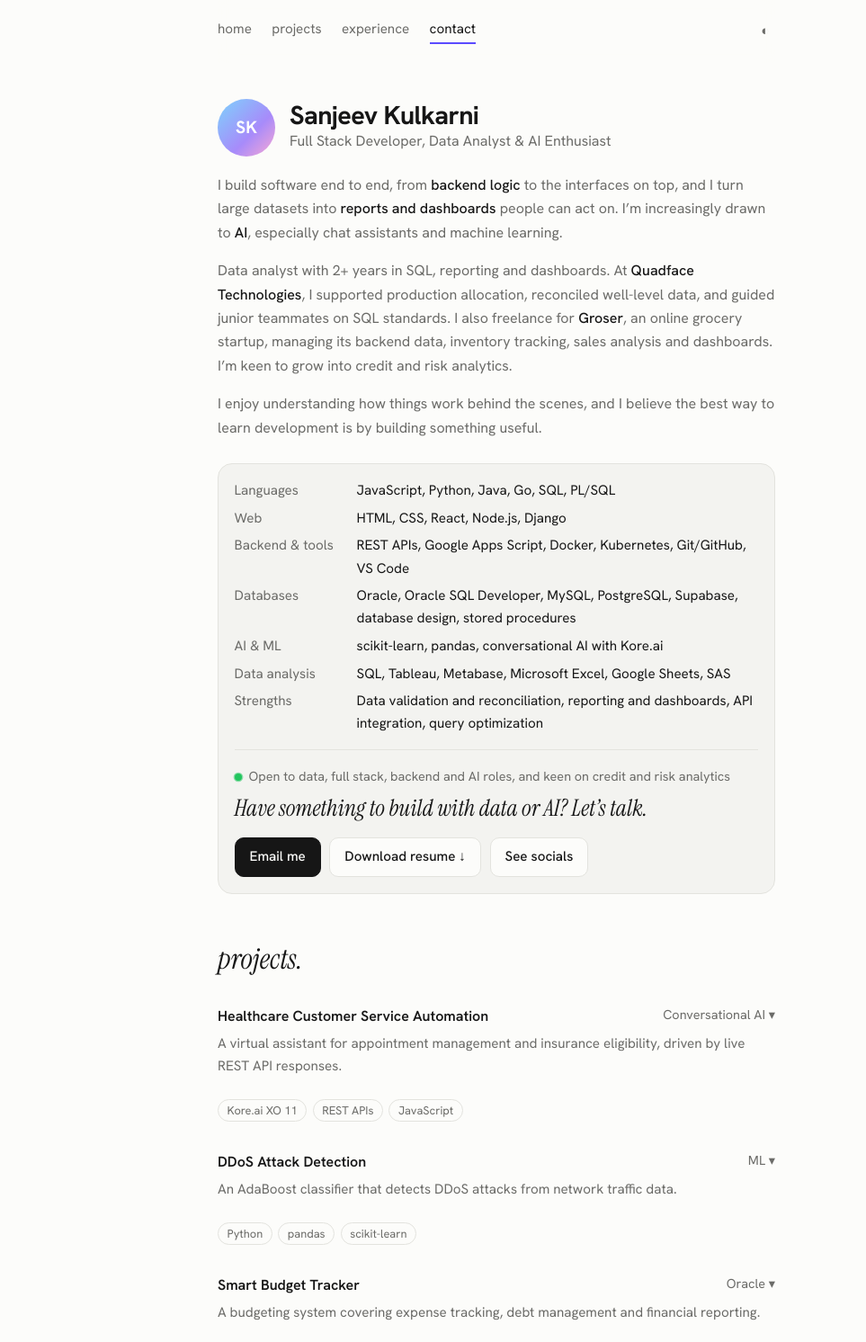
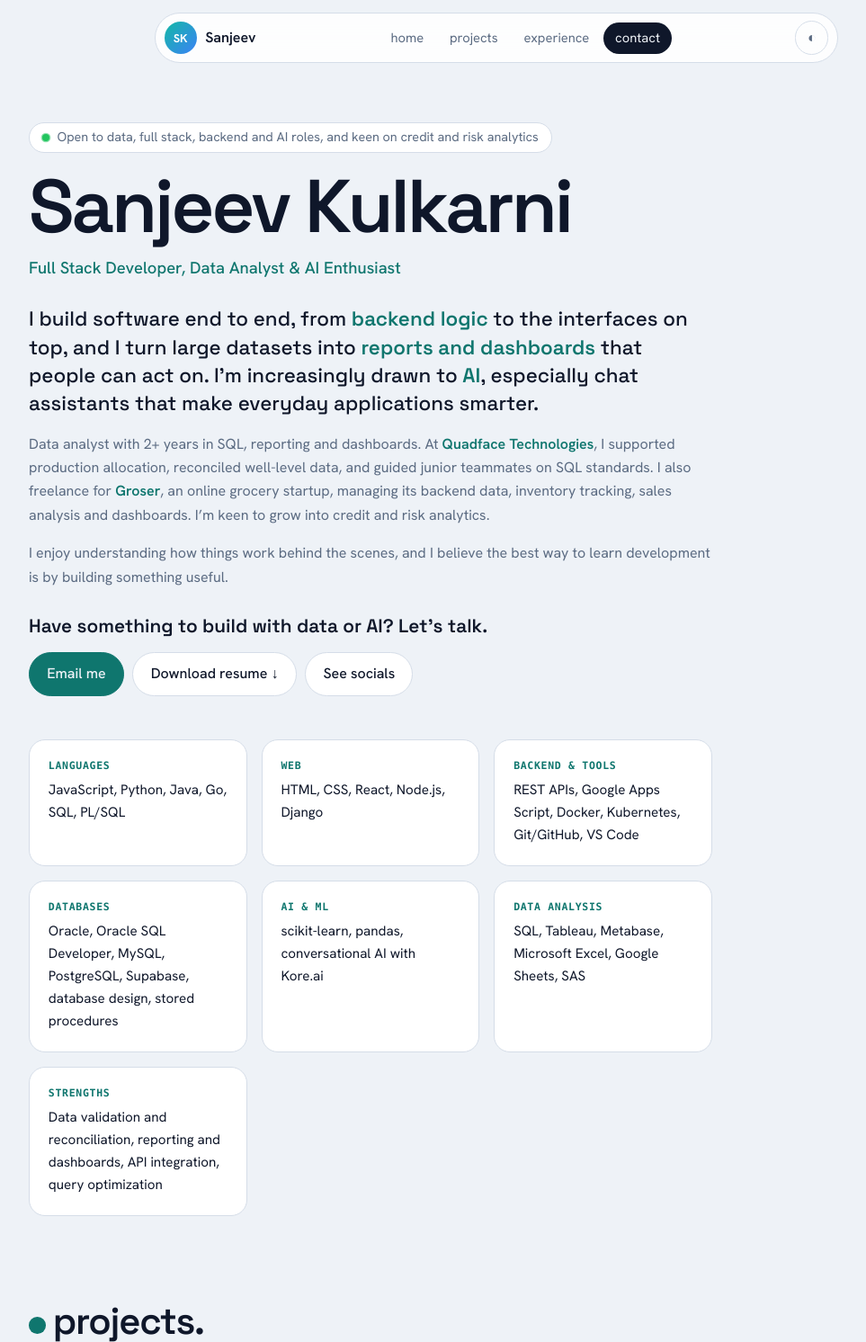
Before and after one commit to Sanjeev0110/Sanjeev0110.github.io, a plain HTML site: page index.html in a window 1280 px wide. Shown: the top 1492 px of the page at 90% size, without its empty margins (88-1051 px from the left). Drawn offline with nearby package versions, Linux system fonts and the light colour scheme.

Commit message:
Update index.html

```diff
--- a/index.html
+++ b/index.html
@@ -7,79 +7,68 @@
 <meta name="description" content="Portfolio of Sanjeev Kulkarni: full stack and backend development, data analysis and AI with Python, JavaScript, SQL and REST APIs.">
 <link rel="preconnect" href="https://fonts.googleapis.com">
 <link rel="preconnect" href="https://fonts.gstatic.com" crossorigin>
-<link href="https://fonts.googleapis.com/css2?family=Hanken+Grotesk:wght@400;500;600;700&family=Instrument+Serif:ital@0;1&display=swap" rel="stylesheet">
+<link href="https://fonts.googleapis.com/css2?family=Hanken+Grotesk:wght@400;500;600;700&family=Space+Grotesk:wght@500;600&display=swap" rel="stylesheet">
 <style>
-:root{--bg:#FCFCFA;--card:#F3F3F0;--ink:#161616;--mute:#6B6B68;--line:#E3E3DE;--acc:#5B4BFF;
-box-sizing:border-box;padding-top:env(safe-area-inset-top,0px);padding-bottom:env(safe-area-inset-bottom,0px)}
-@media (prefers-color-scheme:dark){:root:not([data-theme="light"]){--bg:#121214;--card:#1B1B1F;--ink:#F2F2F0;--mute:#9A9A97;--line:#2C2C31;--acc:#A39BFF}}
-:root[data-theme="dark"]{--bg:#121214;--card:#1B1B1F;--ink:#F2F2F0;--mute:#9A9A97;--line:#2C2C31;--acc:#A39BFF}
-html{scroll-behavior:smooth;scroll-padding-top:5rem;height:auto}
+:root{--bg:#EEF2F7;--card:#FFFFFF;--ink:#0F172A;--mute:#5B6B82;--line:#D5DDE8;--acc:#0F766E;box-sizing:border-box}
+@media (prefers-color-scheme:dark){:root:not([data-theme="light"]){--bg:#0B1220;--card:#111A2E;--ink:#E6EDF7;--mute:#8CA0BC;--line:#1F2D47;--acc:#2DD4BF}}
+:root[data-theme="dark"]{--bg:#0B1220;--card:#111A2E;--ink:#E6EDF7;--mute:#8CA0BC;--line:#1F2D47;--acc:#2DD4BF}
+html{scroll-behavior:smooth;scroll-padding-top:6rem}
 *,*::before,*::after{box-sizing:inherit}
-body{margin:0;background:var(--bg);color:var(--ink);font:400 1rem/1.65 "Hanken Grotesk",system-ui,sans-serif}
+body{margin:0;background:var(--bg);color:var(--ink);font:400 1rem/1.65 "Hanken Grotesk",system-ui,sans-serif;padding-top:calc(5.5rem + env(safe-area-inset-top,0px));padding-bottom:env(safe-area-inset-bottom,0px)}
 a{color:inherit}
 button{font:inherit;color:inherit}
 :focus-visible{outline:2px solid var(--acc);outline-offset:3px;border-radius:6px}
-.wrap{max-width:660px;margin:0 auto;padding:0 1.25rem}
-header{position:sticky;top:env(safe-area-inset-top,0px);background:color-mix(in srgb,var(--bg) 85%,transparent);backdrop-filter:blur(10px);z-index:5}
-body::before{content:"";position:fixed;inset:0 0 auto;height:env(safe-area-inset-top,0px);background:var(--bg);z-index:6}
-nav{display:flex;align-items:center;justify-content:space-between;padding:1.2rem 0;font-size:.95rem}
-nav div{display:flex;gap:1.4rem}
-nav a{text-decoration:none;color:var(--mute);padding-bottom:2px;border-bottom:2px solid transparent;transition:color .2s,border-color .2s}
-nav a:hover{color:var(--ink)}
-nav a[aria-current="true"]{color:var(--ink);border-color:var(--acc)}
-.ic{background:none;border:0;color:var(--mute);cursor:pointer;padding:.2rem .4rem}
+.wrap{max-width:1080px;margin:0 auto;padding:0 1.25rem}
+.topbar{position:fixed;z-index:5;left:50%;transform:translateX(-50%);top:calc(.9rem + env(safe-area-inset-top,0px));width:min(94vw,760px);display:flex;align-items:center;justify-content:space-between;gap:1rem;padding:.5rem .6rem .5rem .6rem;border:1px solid var(--line);border-radius:999px;background:color-mix(in srgb,var(--card) 85%,transparent);backdrop-filter:blur(12px)}
+.brand{display:flex;align-items:center;gap:.6rem;text-decoration:none;font-weight:600}
+.topbar nav{display:flex;gap:.2rem}
+.topbar nav a{text-decoration:none;color:var(--mute);padding:.35rem .8rem;border-radius:999px;font-size:.92rem;transition:color .2s,background .2s}
+.topbar nav a:hover{color:var(--ink)}
+.topbar nav a[aria-current="true"]{background:var(--ink);color:var(--bg)}
+.av{width:36px;height:36px;border-radius:50%;background:linear-gradient(135deg,#14B8A6,#3B82F6);display:grid;place-items:center;font:700 .8rem "Hanken Grotesk",sans-serif;color:#fff;flex:none}
+.ic{background:none;border:1px solid var(--line);border-radius:999px;color:var(--mute);cursor:pointer;padding:.3rem .8rem}
 .ic:hover{color:var(--ink)}
-.id{display:flex;gap:1rem;align-items:center;margin:2.5rem 0 1.2rem}
-.av{width:64px;height:64px;border-radius:50%;background:linear-gradient(135deg,#7DD3FC,#A78BFA 60%,#F9A8D4);display:grid;place-items:center;font:700 1.2rem "Hanken Grotesk",sans-serif;color:#fff;flex:none}
-h1{font:700 1.8rem/1.1 "Hanken Grotesk",sans-serif;letter-spacing:-.02em;margin:0}
-.role{color:var(--mute);margin:0}
+.hero{padding:3rem 0 1rem;max-width:760px}
+.status{display:inline-flex;align-items:center;gap:.5rem;margin:0 0 1.2rem;font-size:.9rem;color:var(--mute);border:1px solid var(--line);border-radius:999px;padding:.25rem .9rem;background:var(--card)}
+.status i{flex:none;width:8px;height:8px;border-radius:50%;background:#22C55E;animation:ping 2s infinite}
+@keyframes ping{0%{box-shadow:0 0 0 0 #22C55E99}70%,100%{box-shadow:0 0 0 8px #22C55E00}}
+h1{font:600 clamp(2.8rem,9vw,5.2rem)/.98 "Space Grotesk",system-ui,sans-serif;letter-spacing:-.04em;margin:0}
+.role{color:var(--acc);font-weight:500;font-size:1.15rem;margin:.8rem 0 1.6rem}
+.lead{font:500 1.4rem/1.4 "Space Grotesk",system-ui,sans-serif;margin:0 0 1rem}
+.lead b,.bio b{color:var(--acc);font-weight:600}
 .bio{color:var(--mute);margin:0 0 1rem}
-.bio b{color:var(--ink);font-weight:500}
-.panel{background:var(--card);border:1px solid var(--line);border-radius:16px;padding:1.1rem;margin-top:1.6rem}
-.sk{display:grid;grid-template-columns:7.5rem 1fr;gap:.35rem 1rem;margin:0 0 1rem;font-size:.95rem}
-.sk dt{color:var(--mute)}
-.sk dd{margin:0}
-.cta{border-top:1px solid var(--line);padding-top:1.1rem}
-.status{display:flex;align-items:center;gap:.5rem;margin:0 0 .5rem;font-size:.9rem;color:var(--mute)}
-.status i{width:8px;height:8px;border-radius:50%;background:#22C55E;animation:ping 2s infinite}
-@keyframes ping{0%{box-shadow:0 0 0 0 #22C55E99}70%,100%{box-shadow:0 0 0 8px #22C55E00}}
-.pitch{font:italic 400 1.6rem/1.2 "Instrument Serif",Georgia,serif;margin:0}
-.btns{display:flex;flex-wrap:wrap;gap:.6rem;align-items:center;margin-top:1rem}
-.btn{display:inline-flex;gap:.5rem;align-items:center;padding:.55rem 1rem;border-radius:10px;font-weight:500;font-size:.95rem;text-decoration:none;cursor:pointer;border:1px solid var(--line);background:var(--bg);transition:transform .15s}
-.btn:hover{transform:translateY(-2px)}
-.btn.dark{background:var(--ink);color:var(--bg);border-color:var(--ink)}
-h2{font:400 2rem/1 "Instrument Serif",Georgia,serif;font-style:italic;margin:3.5rem 0 1.2rem}
-.proj{margin:0 -.8rem;border-radius:12px;transition:background .2s}
-.proj.open,.proj:hover{background:var(--card)}
-.proj>button{all:unset;box-sizing:border-box;display:grid;grid-template-columns:1fr auto;gap:.1rem 1rem;width:100%;padding:1rem .8rem;cursor:pointer;border-radius:12px}
-.proj>button:focus-visible{outline:2px solid var(--acc);outline-offset:2px}
-.proj strong{font-weight:600}
-.proj span{color:var(--mute);font-size:.9rem}
-.proj p{grid-column:1/-1;margin:.2rem 0 0;color:var(--mute);font-size:.95rem}
-.more{display:grid;grid-template-rows:0fr;transition:grid-template-rows .3s ease}
-.open .more{grid-template-rows:1fr}
-.more>div{overflow:hidden;padding:0 .8rem}
-.more p{color:var(--mute);font-size:.95rem;margin:0 0 .8rem}
-.tags{display:flex;flex-wrap:wrap;gap:.4rem;grid-column:1/-1;margin-top:.5rem}
-.tags li{list-style:none;font-size:.8rem;color:var(--mute);border:1px solid var(--line);border-radius:999px;padding:.05rem .6rem;background:var(--bg)}
-.tags{padding:0;margin:.5rem 0 0}
-.chev{display:inline-block;transition:transform .3s}
-.open .chev{transform:rotate(180deg)}
-.job{margin-bottom:1.6rem}
-.job .top{display:flex;justify-content:space-between;gap:1rem;flex-wrap:wrap}
-.job strong{font-weight:600}
-.job .story{color:var(--ink);margin:.5rem 0 0}
+.pitch{font:600 1.3rem/1.2 "Space Grotesk",system-ui,sans-serif;margin:1.8rem 0 0}
+.btns{display:flex;flex-wrap:wrap;gap:.6rem;margin-top:1rem}
+.btn{display:inline-flex;align-items:center;padding:.65rem 1.2rem;border-radius:999px;font-weight:500;text-decoration:none;cursor:pointer;border:1px solid var(--line);background:var(--card);transition:transform .15s,border-color .2s}
+.btn:hover{transform:translateY(-2px);border-color:var(--acc)}
+.btn.dark{background:var(--acc);color:var(--bg);border-color:var(--acc)}
+.card{background:var(--card);border:1px solid var(--line);border-radius:18px;padding:1.3rem;transition:transform .2s,border-color .2s}
+.card p{margin:0}
+.grid{display:grid;grid-template-columns:repeat(2,minmax(0,1fr));gap:1rem}
+.skills{display:grid;grid-template-columns:repeat(3,minmax(0,1fr));gap:1rem;margin:3rem 0 0;max-width:none}
+.sk small{display:block;color:var(--acc);font:600 .72rem ui-monospace,Menlo,Consolas,monospace;text-transform:uppercase;letter-spacing:.06em;margin-bottom:.4rem}
+.sk p{font-size:.95rem}
+h2{font:600 clamp(1.8rem,4vw,2.6rem)/1 "Space Grotesk",system-ui,sans-serif;letter-spacing:-.03em;margin:5rem 0 1.5rem}
+h2::before{content:"";display:inline-block;width:.45em;height:.45em;border-radius:50%;background:var(--acc);margin-right:.5rem}
+h3{font:600 1.3rem/1 "Space Grotesk",system-ui,sans-serif;margin:0 0 1rem}
+.proj:hover,.nx:hover{transform:translateY(-3px);border-color:var(--acc)}
+.ph,.top{display:flex;justify-content:space-between;gap:1rem;flex-wrap:wrap;align-items:baseline}
+.ph span{color:var(--acc);font:.72rem ui-monospace,Menlo,Consolas,monospace;text-transform:uppercase}
+.proj>p,.card>p{margin-top:.5rem;font-size:.95rem}
+.mu{color:var(--mute)}
+.lnk{display:inline-block;margin-top:.8rem;color:var(--acc);font-weight:500;text-decoration:none}
+.lnk:hover{text-decoration:underline}
+.tags{display:flex;flex-wrap:wrap;gap:.4rem;margin:1rem 0 0;padding:0}
+.tags li{list-style:none;font:.74rem/1.6 ui-monospace,Menlo,Consolas,monospace;color:var(--mute);border:1px solid var(--line);border-radius:6px;padding:0 .55rem}
+.top span{color:var(--mute);font-size:.9rem}
 .stats{display:flex;gap:2rem;flex-wrap:wrap;margin:1rem 0 0}
-.stats b{display:block;font:italic 400 2rem/1 "Instrument Serif",Georgia,serif;color:var(--acc)}
+.stats b{display:block;font:600 1.9rem/1 "Space Grotesk",system-ui,sans-serif;color:var(--acc)}
 .stats span{font-size:.85rem;color:var(--mute)}
-.job .tags li{font-size:.8rem;margin:0}
-.job .top span,.job li,.job>p{color:var(--mute);font-size:.95rem;margin:0}
-.job ul,.ach{margin:.5rem 0 0;padding-left:1.1rem;color:var(--mute);font-size:.95rem}
-.job li,.ach li{margin-bottom:.35rem}
-.soc{display:grid;grid-template-columns:1fr 1fr;gap:.5rem 1.5rem;padding:0;margin:0;list-style:none}
-.soc a{text-decoration:none;color:var(--mute);transition:color .2s}
-.soc a:hover{color:var(--acc)}
-.quote{margin:4.5rem 0 0;padding:0 .5rem;text-align:center;font:italic 400 clamp(1.5rem,5vw,2.1rem)/1.25 "Instrument Serif",Georgia,serif;text-wrap:balance}
+.ach{margin:0;padding-left:1.1rem;color:var(--mute);font-size:.95rem}
+.ach li{margin-bottom:.4rem}
+.nx{display:flex;gap:.8rem;align-items:flex-start;font-size:.95rem}
+.nx b{color:var(--acc);font:600 .8rem ui-monospace,Menlo,Consolas,monospace;padding-top:.15rem}
+.quote{margin:6rem auto 0;max-width:760px;padding:0 .5rem;text-align:center;font:500 clamp(1.5rem,4vw,2.3rem)/1.25 "Space Grotesk",system-ui,sans-serif;letter-spacing:-.02em;text-wrap:balance}
 .quote::before{content:"";display:block;width:2.5rem;height:3px;border-radius:2px;background:var(--acc);margin:0 auto 1.4rem}
 footer{display:flex;justify-content:space-between;gap:1rem;flex-wrap:wrap;border-top:1px solid var(--line);margin-top:4rem;padding:1.2rem 0 2rem;color:var(--mute);font-size:.85rem}
 #intro{position:fixed;inset:0;z-index:50;background:#fff;color:#161616;display:grid;place-items:center;transition:transform .8s cubic-bezier(.77,0,.18,1)}
@@ -90,9 +79,9 @@ footer{display:flex;justify-content:space-between;gap:1rem;flex-wrap:wrap;border
 #me .av{width:56px;height:56px;font-size:1.05rem}
 #me b{font-size:1.6rem;letter-spacing:-.02em}
 @keyframes pop{from{opacity:0;transform:scale(.7)}}
-#intro .ic{color:#6B6B68}
+#intro .ic{color:#6B6B68;border:0}
 #skip{position:absolute;bottom:calc(2rem + env(safe-area-inset-bottom,0px));font-size:.85rem}
-@media (max-width:520px){.soc{grid-template-columns:1fr}.sk{grid-template-columns:1fr;gap:0}.sk dd{margin-bottom:.6rem}}
+@media (max-width:760px){.grid,.skills{grid-template-columns:1fr}.brand span+*{display:none}.topbar nav a{padding:.35rem .55rem;font-size:.85rem}}
 @media (prefers-reduced-motion:reduce){*{animation:none!important;transition:none!important;scroll-behavior:auto!important}}
 </style>
 </head>
@@ -143,7 +132,7 @@ var JOB={role:"Software Consultant Trainee",org:"Quadface Technologies, remote",
  tags:["SQL","Tableau","Energy Components","Data reconciliation"]};
 var ACH=["Earned the Gold Badge on HackerRank (SQL / Python).","Took part in the EY Scholarship Program, “A Brand Called YOU”.","Featured on Quadface Technologies’ official website for my contributions."];
 var NEXT=["Building more practical software projects.","Improving problem-solving and development skills.","Exploring AI-powered applications and automation.","Growing into credit and risk analytics.","Learning how to build better, more reliable systems."];
-var SOCIAL=[["GitHub ↗","https://github.com/Sanjeev0110/"],["LinkedIn ↗","https://www.linkedin.com/in/sanjeev-kulkarni-a03563229/"],["Email ↗","mailto:"+EMAIL],["Call +91 78130 88894","tel:+917813088894"]];
+var SOCIAL=[["GitHub ↗","https://github.com/Sanjeev0110/"],["LinkedIn ↗","https://www.linkedin.com/in/sanjeev-kulkarni-a03563229/"],["Email ↗","mailto:"+EMAIL]];
 var NAV=[["home","top"],["projects","work"],["experience","exp"],["contact","contact"]];
 
 /* ---------- hooks ---------- */
@@ -198,50 +187,50 @@ function Intro(p){
 }
 
 function Header(p){
-  return e("header",null,e("nav",null,
-    e("div",null,NAV.map(function(n){
+  return e("header",{className:"topbar"},
+    e("a",{href:"#top",className:"brand"},e("span",{className:"av"},"SK"),e("span",null,"Sanjeev")),
+    e("nav",null,NAV.map(function(n){
       return e("a",{key:n[1],href:"#"+n[1],"aria-current":p.active===n[1]?"true":undefined},n[0]);
     })),
-    e("button",{className:"ic",type:"button","aria-label":"Switch theme",onClick:p.onTheme},"◐")));
+    e("button",{className:"ic",type:"button","aria-label":"Switch theme",onClick:p.onTheme},"◐"));
 }
-
+function Tags(p){return e("ul",{className:"tags"},p.items.map(function(t){return e("li",{key:t},t)}))}
 function Project(p){
-  var d=p.p,s=S(false),open=s[0],set=s[1],id="pm-"+p.i;
-  return e("div",{className:"proj"+(open?" open":"")},
-    e("button",{type:"button","aria-expanded":open,"aria-controls":id,onClick:function(){set(!open)}},
-      e("strong",null,d.name),
-      e("span",null,d.kind+" ",e("span",{className:"chev","aria-hidden":"true"},"▾")),
-      e("p",null,d.sum)),
-    e("div",{className:"more",id:id},e("div",null,e("p",null,d.more),d.link&&e("a",{href:d.link,target:"_blank",rel:"noopener noreferrer",tabIndex:open?0:-1,style:{color:"var(--acc)",fontSize:".95rem",display:"inline-block",marginBottom:".8rem"}},d.linkText))),
-    e("ul",{className:"tags",style:{padding:"0 .8rem 1rem"}},d.tags.map(function(t){return e("li",{key:t},t)})));
+  var d=p.p;
+  return e("article",{className:"card proj"},
+    e("div",{className:"ph"},e("strong",null,d.name),e("span",null,d.kind)),
+    e("p",null,d.sum),e("p",{className:"mu"},d.more),
+    d.link&&e("a",{className:"lnk",href:d.link,target:"_blank",rel:"noopener noreferrer"},d.linkText),
+    e(Tags,{items:d.tags}));
 }
-
+function JobCard(p){
+  var j=p.j;
+  return e("article",{className:"card"},
+    e("div",{className:"top"},e("strong",null,j.role),e("span",null,j.when)),
+    e("p",{className:"mu"},j.org),e("p",null,j.story),
+    j.stats&&e("div",{className:"stats"},j.stats.map(function(s){return e("div",{key:s[0]},e("b",null,s[0]),e("span",null,s[1]))})),
+    e(Tags,{items:j.tags}));
+}
 function Hero(){
   var s=S(false),copied=s[0],set=s[1];
   function copy(){
     try{navigator.clipboard.writeText(EMAIL).then(function(){set(true);setTimeout(function(){set(false)},2200)})}catch(x){}
   }
-  return e("section",{id:"top"},
-    e("div",{className:"id"},e("div",{className:"av"},"SK"),
-      e("div",null,e("h1",null,"Sanjeev Kulkarni"),e("p",{className:"role"},"Full Stack Developer, Data Analyst & AI Enthusiast"))),
-    e("p",{className:"bio"},"I build software end to end, from ",e("b",null,"backend logic")," to the interfaces on top, and I turn large datasets into ",e("b",null,"reports and dashboards")," people can act on. I’m increasingly drawn to ",e("b",null,"AI"),", especially chat assistants and machine learning."),
+  return e("section",{id:"top",className:"hero"},
+    e("p",{className:"status"},e("i"),"Open to data, full stack, backend and AI roles, and keen on credit and risk analytics"),
+    e("h1",null,"Sanjeev Kulkarni"),
+    e("p",{className:"role"},"Full Stack Developer, Data Analyst & AI Enthusiast"),
+    e("p",{className:"lead"},"I build software end to end, from ",e("b",null,"backend logic")," to the interfaces on top, and I turn large datasets into ",e("b",null,"reports and dashboards")," that people can act on. I’m increasingly drawn to ",e("b",null,"AI"),", especially chat assistants that make everyday applications smarter."),
     e("p",{className:"bio"},"Data analyst with 2+ years in SQL, reporting and dashboards. At ",e("b",null,"Quadface Technologies"),", I supported production allocation, reconciled well-level data, and guided junior teammates on SQL standards. I also freelance for ",e("b",null,"Groser"),", an online grocery startup, managing its backend data, inventory tracking, sales analysis and dashboards. I’m keen to grow into credit and risk analytics."),
     e("p",{className:"bio"},"I enjoy understanding how things work behind the scenes, and I believe the best way to learn development is by building something useful."),
-    e("div",{className:"panel"},
-      e("dl",{className:"sk"},SKILLS.map(function(r){return e(Fr,{key:r[0]},e("dt",null,r[0]),e("dd",null,r[1]))})),
-      e("div",{className:"cta"},
-        e("p",{className:"status"},e("i"),"Open to data, full stack, backend and AI roles, and keen on credit and risk analytics"),
-        e("p",{className:"pitch"},"Have something to build with data or AI? Let’s talk."),
-        e("div",{className:"btns"},
-          e("a",{className:"btn dark",href:"mailto:"+EMAIL+"?subject=Hello%20Sanjeev",onClick:copy},copied?"Email copied ✓":"Email me"),
-          e("a",{className:"btn",href:"Sanjeev_K_Resume.pdf",download:true},"Download resume ↓"),
-          e("a",{className:"btn",href:"#contact"},"See socials")))));
+    e("p",{className:"pitch"},"Have something to build with data or AI? Let’s talk."),
+    e("div",{className:"btns"},
+      e("a",{className:"btn dark",href:"mailto:"+EMAIL+"?subject=Hello%20Sanjeev",onClick:copy},copied?"Email copied ✓":"Email me"),
+      e("a",{className:"btn",href:"Sanjeev_K_Resume.pdf",download:true},"Download resume ↓"),
+      e("a",{className:"btn",href:"#contact"},"See socials")),
+    e("div",{className:"skills"},SKILLS.map(function(r){return e("div",{className:"card sk",key:r[0]},e("small",null,r[0]),e("p",null,r[1]))})));
 }
-
-function Section(p){
-  return e("section",{id:p.id},e("h2",null,p.title),p.children);
-}
-
+function Section(p){return e("section",{id:p.id},e("h2",null,p.title),p.children)}
 function App(){
   var toggle=useTheme(),active=useActive(NAV.map(function(n){return n[1]}));
   var seen=false;try{seen=sessionStorage.getItem("seen")==="1"}catch(x){}
@@ -249,25 +238,25 @@ function App(){
   var s=S(!skip),showIntro=s[0],setShow=s[1];
   return e(Fr,null,
     showIntro&&e(Intro,{onDone:function(){setShow(false)}}),
+    e(Header,{active:active,onTheme:toggle}),
     e("div",{className:"wrap"},
-      e(Header,{active:active,onTheme:toggle}),
       e("main",null,
         e(Hero),
-        e(Section,{id:"work",title:"projects."},PROJECTS.map(function(p,i){return e(Project,{key:p.name,p:p,i:i})})),
+        e(Section,{id:"work",title:"projects."},e("div",{className:"grid"},PROJECTS.map(function(p){return e(Project,{key:p.name,p:p})}))),
         e(Section,{id:"exp",title:"experience."},
-          [GROSER,JOB].map(function(j){return e("div",{className:"job",key:j.org},e("div",{className:"top"},e("strong",null,j.role),e("span",null,j.when)),e("p",null,j.org),e("p",{className:"story"},j.story),j.stats&&e("div",{className:"stats"},j.stats.map(function(s){return e("div",{key:s[0]},e("b",null,s[0]),e("span",null,s[1]))})),e("ul",{className:"tags",style:{padding:0,margin:".8rem 0 0"}},j.tags.map(function(t){return e("li",{key:t},t)})))}),
-          e("h2",null,"education."),
-          e("div",{className:"job"},
-            e("div",{className:"top"},e("strong",null,"KLE Technological University, Hubballi"),e("span",null,"Feb 2022 – Jan 2024")),
-            e("p",null,"Master of Computer Applications (MCA), CGPA 8.54")),
-          e("h2",null,"achievements."),
-          e("ul",{className:"ach"},ACH.map(function(t){return e("li",{key:t},t)})),
-          e("h2",null,"what’s next."),
-          e("ul",{className:"ach"},NEXT.map(function(t){return e("li",{key:t},t)}))),
+          e("div",{className:"grid"},[GROSER,JOB].map(function(j){return e(JobCard,{key:j.org,j:j})})),
+          e("div",{className:"grid",style:{marginTop:"1rem"}},
+            e("article",{className:"card"},e("h3",null,"education."),
+              e("div",{className:"top"},e("strong",null,"KLE Technological University, Hubballi"),e("span",null,"Feb 2022 – Jan 2024")),
+              e("p",{className:"mu"},"Master of Computer Applications (MCA), CGPA 8.54")),
+            e("article",{className:"card"},e("h3",null,"achievements."),
+              e("ul",{className:"ach"},ACH.map(function(t){return e("li",{key:t},t)}))))),
+        e(Section,{id:"next",title:"what’s next."},
+          e("div",{className:"grid"},NEXT.map(function(t,i){return e("div",{className:"card nx",key:t},e("b",null,"0"+(i+1)),e("span",null,t))}))),
         e(Section,{id:"contact",title:"socials."},
-          e("ul",{className:"soc"},SOCIAL.map(function(l){
+          e("div",{className:"btns"},SOCIAL.map(function(l){
             var ext=l[1].indexOf("http")===0;
-            return e("li",{key:l[0]},e("a",{href:l[1],target:ext?"_blank":undefined,rel:ext?"noopener noreferrer":undefined},l[0]));
+            return e("a",{key:l[0],className:"btn",href:l[1],target:ext?"_blank":undefined,rel:ext?"noopener noreferrer":undefined},l[0]);
           })))),
       e("blockquote",{className:"quote"},"“If you want to do what you want to do, you have to do what you have to do.”"),
       e("footer",null,e("span",null,"Last updated · Nov 18, 2026"),e("span",null,"© 2026 Sanjeev Kulkarni"))));
```
